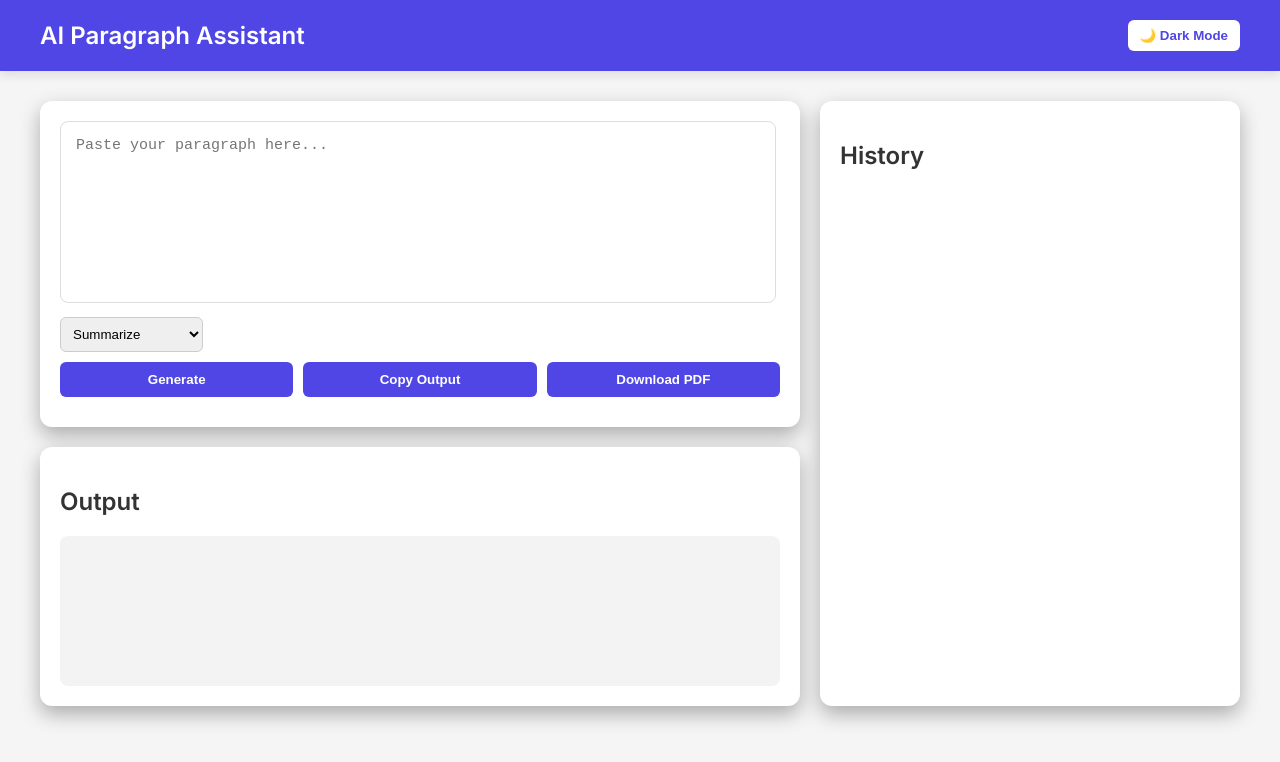
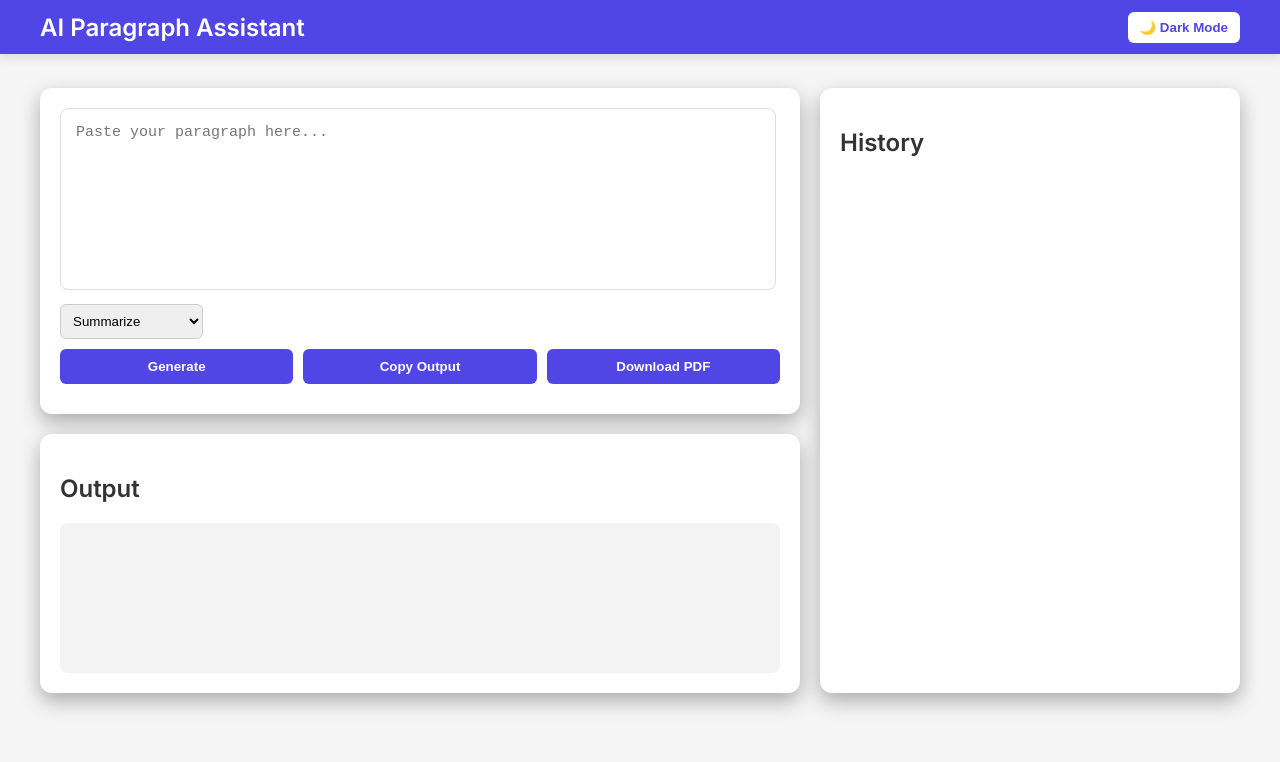
Before and after one commit to M-Saad-saif/AI-Para-Assistant-, a plain HTML site: page frontend/index.html in a window 1280 px wide. Drawn offline with nearby package versions, Linux system fonts and the light colour scheme.

Commit message:
Updated style.css

```diff
--- a/frontend/style.css
+++ b/frontend/style.css
@@ -8,13 +8,19 @@ body {
 }
 
 header {
+    position: fixed;
+    top: 0;
+    left: 0;
+    right: 0;
+    height: 22px;
     display: flex;
     justify-content: space-between;
     align-items: center;
-    padding: 20px 40px;
+    padding: 16px 40px;
     background-color: #4f46e5;
     color: white;
     box-shadow: 0 4px 10px rgba(0,0,0,0.1);
+    z-index: 1000;
 }
 
 header h1 {
@@ -36,7 +42,7 @@ header button {
 main {
     display: flex;
     gap: 20px;
-    padding: 30px 40px;
+  padding: 88px 40px 30px;
 }
 
 .left-side {
```
